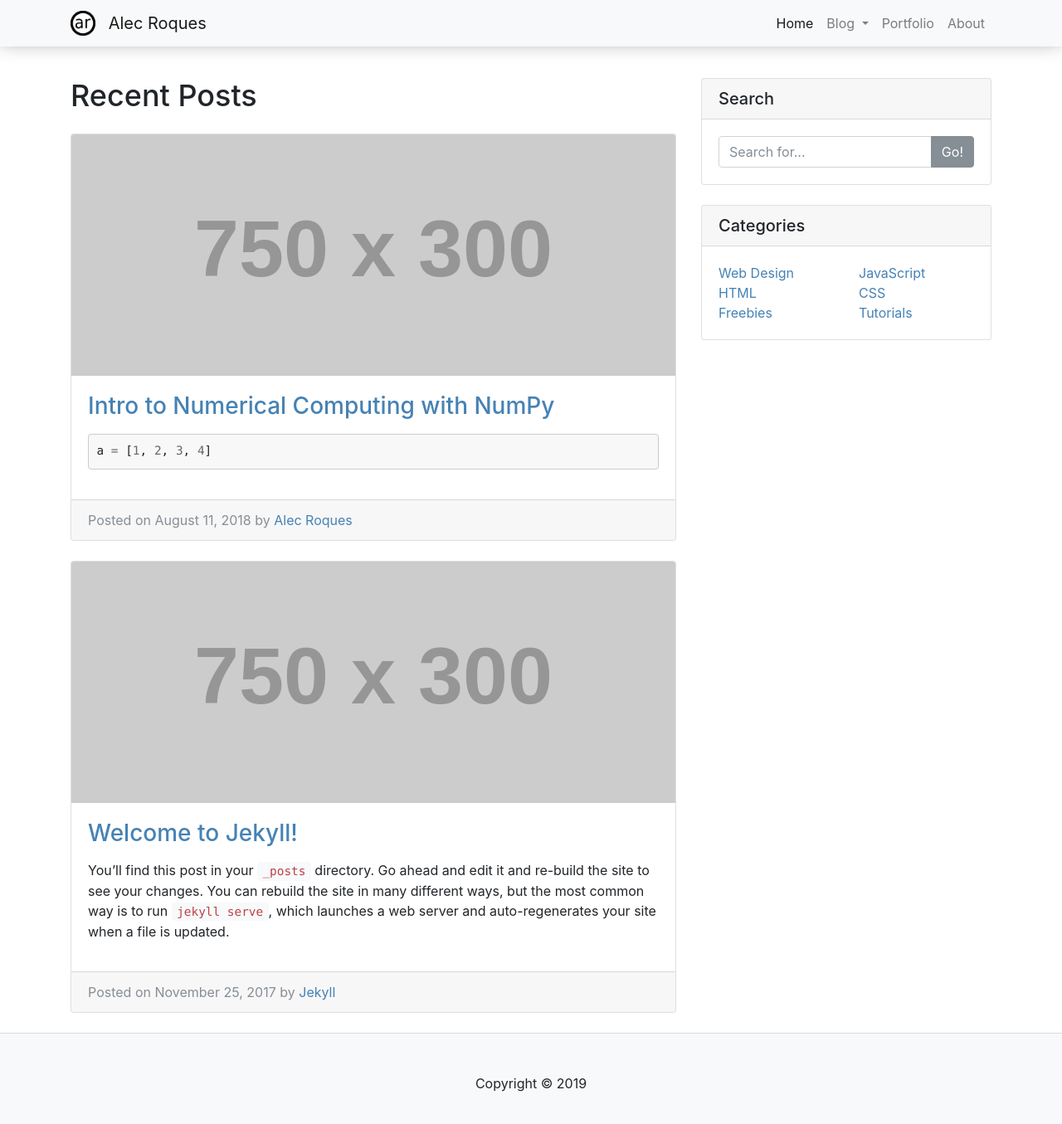
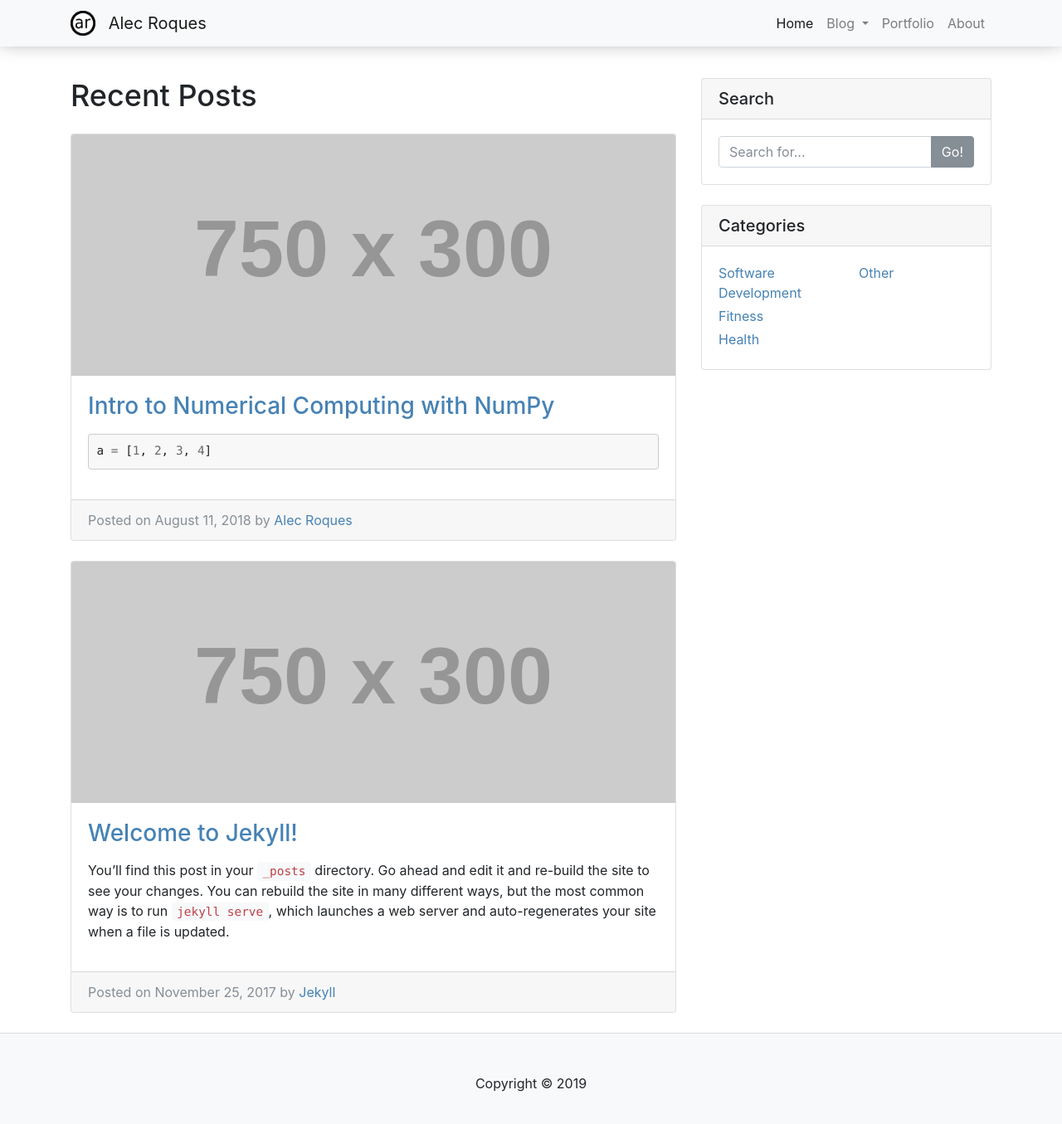
Before and after one commit to aroques/aroques.github.io, a Jekyll site: the page built from pages/index.html, in a window 1280 px wide and 1366 px high. Shown: the top 1355 px of the window at 83% size. Built offline with Jekyll 4.4.1, drawn with Linux system fonts in a browser that asks for light colours.

Commit message:
Have categories widget in sidebar loop through categories data

```diff
--- /dev/null
+++ b/_data/categories.yml
@@ -0,0 +1,10 @@
+
+categories:
+
+- name: Software Development
+
+- name: Fitness
+
+- name: Health
+
+- name: Other
--- a/_includes/sidebar.html
+++ b/_includes/sidebar.html
@@ -20,32 +20,27 @@
       <div class="row">
         <div class="col-lg-6">
           <ul class="list-unstyled mb-0">
+            {% assign num_per_column = 3 %}
+            {% assign stop_loop = num_per_column | plus: 1 %}
+
+            {% for category in site.data.categories.categories %}
+            {% if forloop.index == stop_loop %} {% break %} {% endif %}
             <li>
-              <a href="#">Web Design</a>
+              <a href="#">{{ category.name }}</a>
             </li>
-            <li>
-              <a href="#">HTML</a>
-            </li>
-            <li>
-              <a href="#">Freebies</a>
-            </li>
+            {% endfor %}
           </ul>
         </div>
         <div class="col-lg-6">
           <ul class="list-unstyled mb-0">
+            {% for category in site.data.categories.categories offset:num_per_column %}
             <li>
-              <a href="#">JavaScript</a>
+              <a href="#">{{ category.name }}</a>
             </li>
-            <li>
-              <a href="#">CSS</a>
-            </li>
-            <li>
-              <a href="#">Tutorials</a>
-            </li>
+            {% endfor %}
           </ul>
         </div>
       </div>
     </div>
   </div>
-
 </div>
--- a/css/main.css
+++ b/css/main.css
@@ -62,3 +62,7 @@ pre {
 .default-page {
   margin-top: 70px;
 }
+
+.card-body li {
+  margin-bottom: 4px;
+}
```
